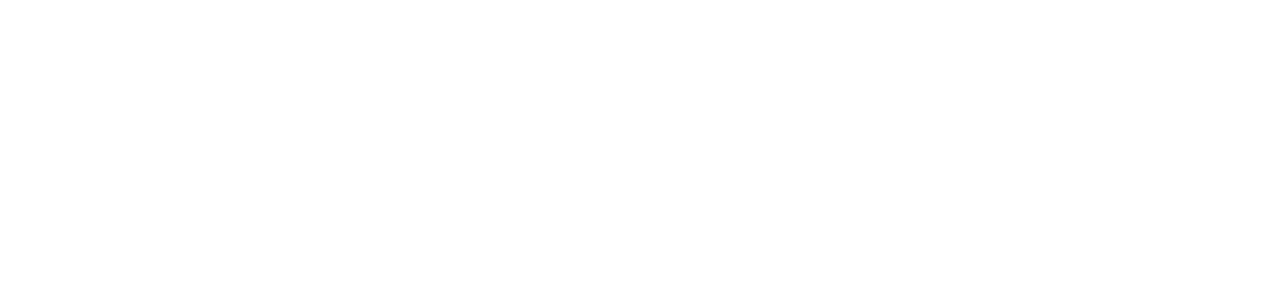
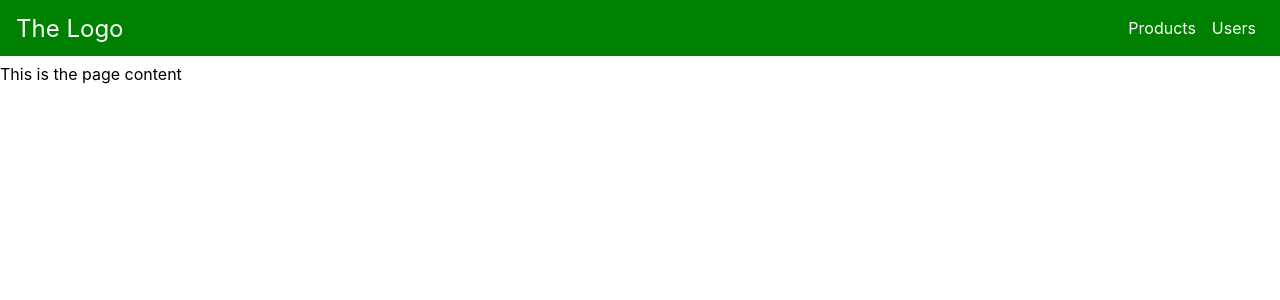
Before and after one commit to joannajjliu/us2uhacks, a React (Create React App) app: page / in a window 1280 px wide. Shown: the top 300 px of the page. Built offline with nearby package versions, Linux system fonts and the light colour scheme.

Commit message:
nav bar changes

```diff
--- a/src/App.js
+++ b/src/App.js
@@ -1,34 +1,14 @@
 import React from 'react';
-import logo from './logo.svg';
-import './App.css';
-// import {Route} from "react-router";
-import {BrowserRouter, Switch, Route} from "react-router-dom";
-
-import {DonateUser} from "./components/DonateUser";
-import {Home} from "./components/Home";
+import Toolbar from './components/Toolbar/Toolbar';
 
 function App() {
   return (
-    <BrowserRouter>
-      <Route path="/donateuser" component={DonateUser} />
-      <Route path="/home" component={Home} />
-    </BrowserRouter>
-    // <div className="App">
-    //   <header className="App-header">
-    //     <img src={logo} className="App-logo" alt="logo" />
-    //     <p>
-    //       Edit <code>src/App.js</code> and save to reload.
-    //     </p>
-    //     <a
-    //       className="App-link"
-    //       href="https://reactjs.org"
-    //       target="_blank"
-    //       rel="noopener noreferrer"
-    //     >
-    //       Learn React
-    //     </a>
-    //   </header>
-    // </div>
+    <div className="App">
+      <Toolbar />
+      <main style={{marginTop: '64px'}}>
+        <p>This is the page content</p>
+      </main>
+    </div>
   );
 }
 
--- a/src/components/DonateUser.js
+++ /dev/null
@@ -1,9 +0,0 @@
-import React from 'react';
-
-export const DonateUser = (props) => {
-    return (
-        <>
-            <p>Hi this is the user donation page</p>
-        </>
-    );
-};
--- a/src/components/Home.js
+++ /dev/null
@@ -1,9 +0,0 @@
-import React from 'react';
-
-export const Home = (props) => {
-    return (
-        <>
-            <p>Hi this is the Home page</p>
-        </>
-    );
-};
--- /dev/null
+++ b/src/components/SideDrawer/DrawerToggleButton.js
@@ -0,0 +1,5 @@
+import React from 'react';
+
+const drawerToggleButton = props => ();
+
+export default drawerToggleButoon
--- /dev/null
+++ b/src/components/Toolbar/Toolbar.css
@@ -0,0 +1,47 @@
+.toolbar {
+    position: fixed;
+    top: 0;
+    left: 0;
+    width: 100%;
+    background: green;
+    height: 56px;
+}
+
+.toolbar_navigation {
+    display: flex;
+    height: 100%;
+    align-items: center;
+    padding: 0 1rem;
+}
+
+.toolbar_logo a {
+    color: white;
+    text-decoration: none;
+    font-size: 1.5rem;
+}
+
+.spacer {
+    flex: 1;
+}
+
+.toolbar_navigation-items ul {
+    list-style: none;
+    margin: 0;
+    padding: 0;
+    display: flex;
+}
+
+.toolbar_navigation-items li {
+    padding: 0 0.5rem;
+
+}
+
+.toolbar_navigation-items a {
+    color: white;
+    text-decoration: none;
+}
+
+.toolbar_navigation-items a:hover,
+.toolbar_navigation-items a:active {
+    color: orange;
+}
--- a/src/components/Toolbar/Toolbar.js
+++ b/src/components/Toolbar/Toolbar.js
@@ -0,0 +1,21 @@
+import React from 'react';
+
+import './Toolbar.css';
+
+const toolbar = props => (
+    <header className="toolbar">
+        <nav className="toolbar_navigation">
+            <div></div>
+            <div className="toolbar_logo"><a href="/">The Logo</a></div>
+            <div className="spacer" />
+            <div className="toolbar_navigation-items">
+                <ul>
+                    <li><a href="/">Products</a></li>
+                    <li><a href="/">Users</a></li>
+                </ul>
+            </div>
+        </nav>
+    </header>
+);
+
+export default toolbar;
```
Also changed, not shown: src/components/Nav.js (deleted, +0 -10 lines), src/components/NeedUser.js (deleted), src/components/SideDrawer/SideDrawer.js (added).
